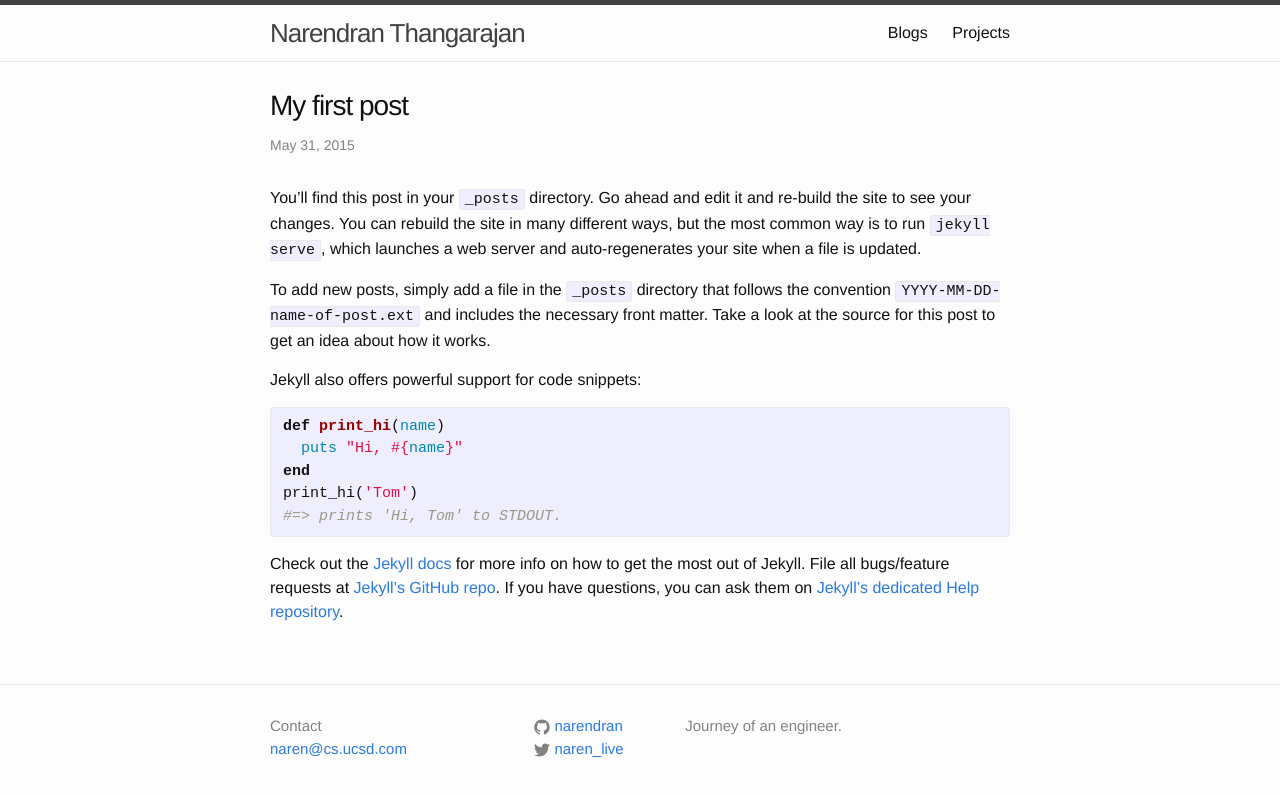
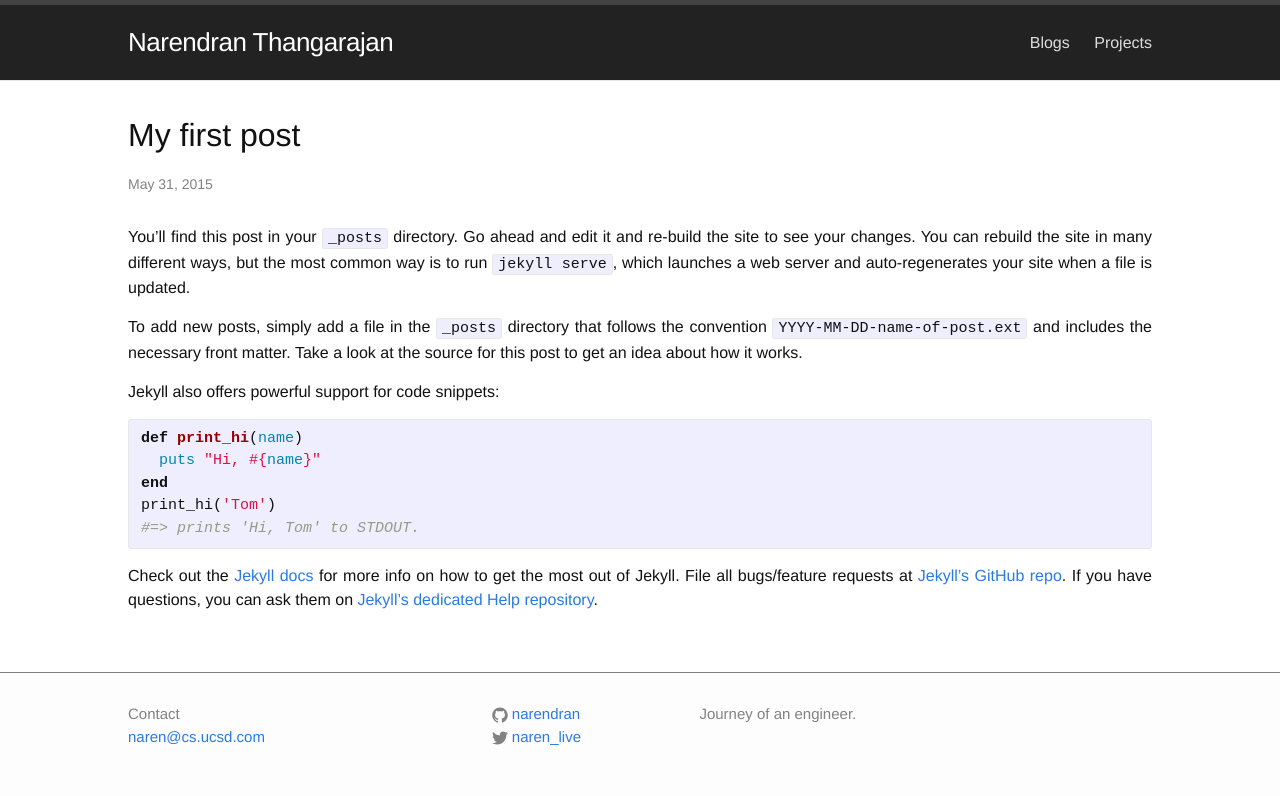
Before and after one commit to narendran/narendran.github.io, a Jekyll site: the page built from _posts/2015-05-31-welcome-to-jekyll.markdown, in a window 1280 px wide. Shown: the top 796 px of the page. Built offline with Jekyll 4.4.1, drawn with Linux system fonts in a browser that asks for light colours.

Commit message:
Changes to how the blog looks

```diff
--- a/_layouts/post.html
+++ b/_layouts/post.html
@@ -4,7 +4,7 @@ layout: default
 <div class="post">
 
   <header class="post-header">
-    <h1 class="post-title">{{ page.title }}</h1>
+    <h1>{{ page.title }}</h1>
     <p class="post-meta">{{ page.date | date: "%b %-d, %Y" }}{% if page.author %} • {{ page.author }}{% endif %}{% if page.meta %} • {{ page.meta }}{% endif %}</p>
   </header>
 
--- a/_sass/_base.scss
+++ b/_sass/_base.scss
@@ -65,6 +65,10 @@ figcaption {
  */
 ul, ol {
     margin-left: $spacing-unit;
+}
+
+.posts {
+    margin-left: 0;
 }
 
 li {
@@ -154,8 +158,9 @@ pre {
  * Wrapper
  */
 .wrapper {
-    max-width: -webkit-calc(#{$content-width} - (#{$spacing-unit} * 2));
-    max-width:         calc(#{$content-width} - (#{$spacing-unit} * 2));
+    /* max-width: -webkit-calc(#{$content-width});
+    max-width:         calc(#{$content-width}); */
+    max-width: 80%;
     margin-right: auto;
     margin-left: auto;
     padding-right: $spacing-unit;
--- a/_sass/_layout.scss
+++ b/_sass/_layout.scss
@@ -4,7 +4,8 @@
 .site-header {
     border-top: 5px solid $grey-color-dark;
     border-bottom: 1px solid $grey-color-light;
-    min-height: 56px;
+    min-height: 75px;
+    background-color: #222;
 
     // Positioning context for the mobile navigation icon
     position: relative;
@@ -12,27 +13,27 @@
 
 .site-title {
     font-size: 26px;
-    line-height: 56px;
-    letter-spacing: -1px;
+    line-height: 75px;
+    letter-spacing: -0.5px;
     margin-bottom: 0;
     float: left;
 
     &,
     &:visited {
-        color: $grey-color-dark;
+        color: #fff;
     }
 }
 
 .site-nav {
     float: right;
-    line-height: 56px;
+    line-height: 75px;
 
     .menu-icon {
         display: none;
     }
 
     .page-link {
-        color: $text-color;
+        color: #ddd;
         line-height: $base-line-height;
 
         // Gaps between nav items, but not on the first one
@@ -92,7 +93,7 @@
  * Site footer
  */
 .site-footer {
-    border-top: 1px solid $grey-color-light;
+    border-top: 1px solid grey;
     padding: $spacing-unit 0;
 }
 
@@ -163,6 +164,8 @@
  */
 .page-content {
     padding: $spacing-unit 0;
+    margin: auto;
+    background-color: #fff;
 }
 
 .page-heading {
@@ -210,6 +213,8 @@
  */
 .post-header {
     margin-bottom: $spacing-unit;
+    margin-left: 0px;
+    maargin-right: 0px;
 }
 
 .post-title {
@@ -224,6 +229,7 @@
 
 .post-content {
     margin-bottom: $spacing-unit;
+    background-color: #fff;
 
     h2 {
         font-size: 32px;
@@ -249,3 +255,7 @@
         }
     }
 }
+
+p {
+    text-align: justify
+    }
```
